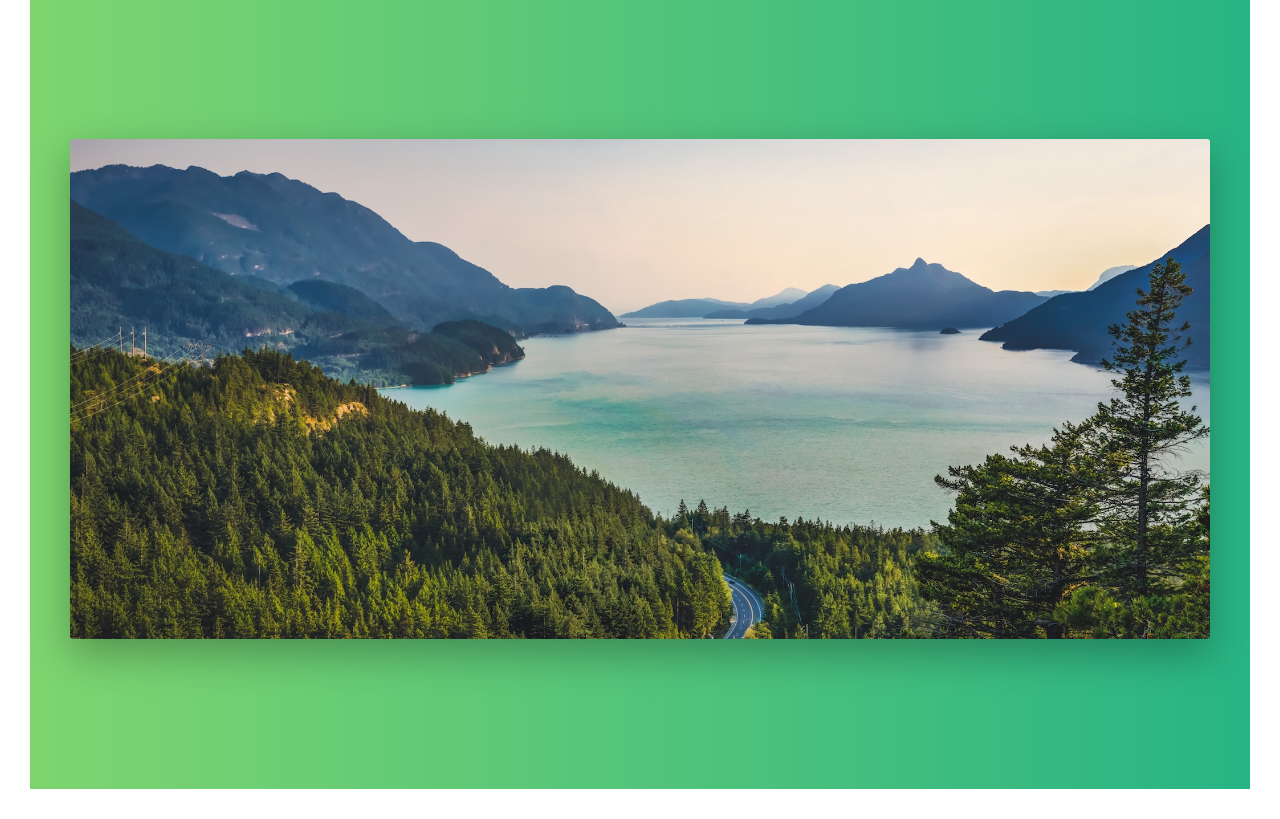
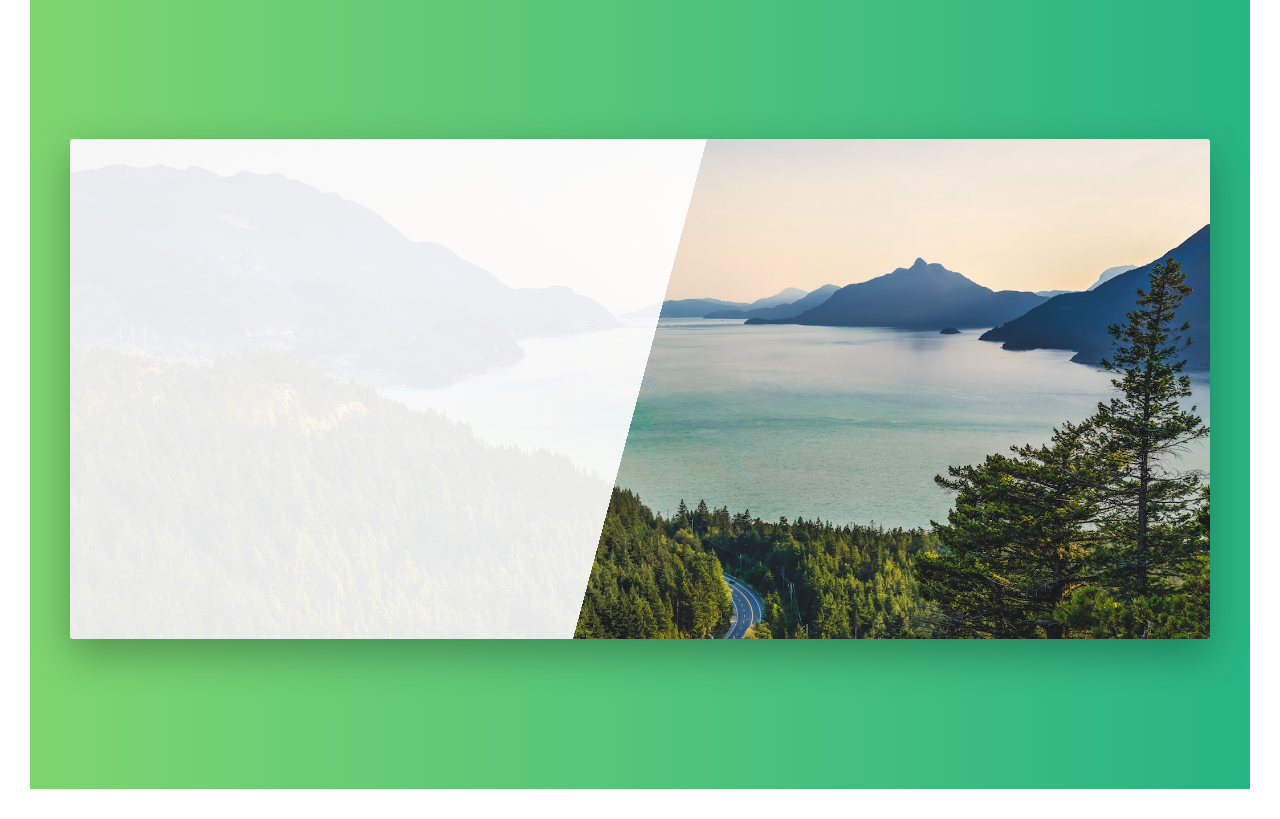
Before and after one commit to Hakan-Asmaoglu/Natours, a website: page index.html in a window 1280 px wide. Shown: the part 4480-5299 px from the top of the page. Drawn offline with Linux system fonts and the light colour scheme.

Commit message:
Booking structure and styling

```diff
--- a/sass/pages/_home.scss
+++ b/sass/pages/_home.scss
@@ -42,7 +42,13 @@
 }
 
 .book {
-  background-image: url(../img/nat-10.jpg);
+  background-image: linear-gradient(
+      105deg,
+      rgba($color-white, 0.9) 0%,
+      rgba($color-white, 0.9) 50%,
+      transparent 50%
+    ),
+    url(../img/nat-10.jpg);
   background-size: 100%;
   border-radius: 3px;
   box-shadow: 0 1.5rem 4rem rgba($color-black, 0.3);
```
Also changed, not shown: css/style.css.
